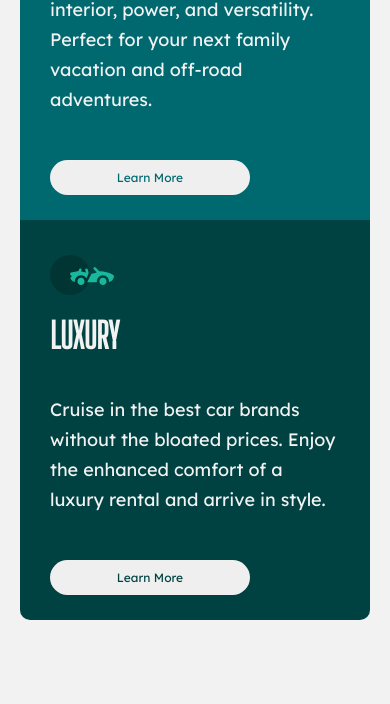
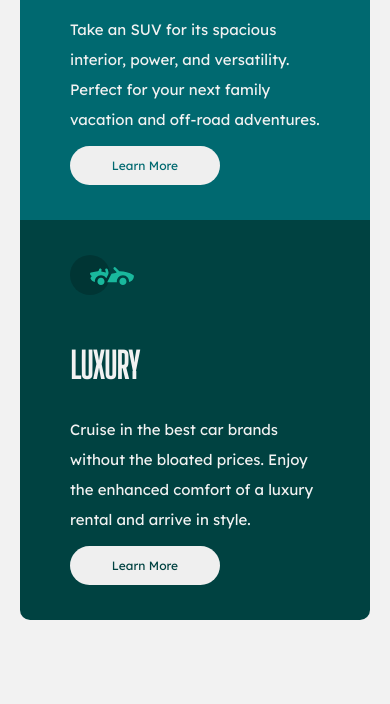
Before and after one commit to trisbman/3-column-preview-card-component-main, a plain HTML site: page index.html in a window 390 px wide. Shown: the part 664-1368 px from the top of the page. Drawn offline with Linux system fonts and the light colour scheme.

Commit message:
improve button

```diff
--- a/styles.css
+++ b/styles.css
@@ -29,6 +29,7 @@ body {
 
 .container {
   height: 70vh;
+  max-height: 600px;
   width: 75vw;
   display: grid;
   grid-template-columns: repeat(3, 33.33%);
@@ -42,7 +43,7 @@ body {
   display: grid;
   grid-template-rows: 25% 15% 30% 30%;
   font-family: var(--primary-font);
-  padding: 60px;
+  padding: 50px;
   padding-top: 15px;
 }
 
@@ -61,14 +62,30 @@ img {
 }
 button {
   cursor: pointer;
-  border: none;
+  border: solid 2px transparent;
   border-radius: 60px;
   width: 70%;
-  min-width: 200px;
+  min-width: 150px;
   font-size: 17px;
   padding: 16px;
   align-self: flex-end;
   font-family: var(--primary-font);
+}
+.card-1 > button {
+  color: var(--color-orange);
+}
+
+.card-2 > button {
+  color: var(--color-blue);
+}
+.card-3 > button {
+  color: var(--color-black);
+}
+
+button:hover {
+    border: solid 2px white;
+    background-color: transparent;
+    color: white
 }
 
 .card-1 {
@@ -83,16 +100,6 @@ button {
   background: var(--color-black);
 }
 
-.card-1 > button {
-  color: var(--color-orange);
-}
-
-.card-2 > button {
-  color: var(--color-blue);
-}
-.card-3 > button {
-  color: var(--color-black);
-}
 
 @media screen and (max-width: 1024px) and (min-height: 1440px) {
   .container {
@@ -132,22 +139,22 @@ button {
       max-width: 400px;
     }
     .container > div {
-        grid-template-rows: 80px 100px 100px 80px;
-        padding: 30px;
-        padding-top: 15px;
+        grid-template-rows: 80px 100px 110px 80px;
     }
     h1 {
       font-size: 35px;
+      align-self: center;
     }
     p {
-      font-size: 18px;
-      align-self: flex-end;
+      font-size: 15px;
+      align-self: flex-start;
     }
     button {
         font-size: 12px;
         width: 50%;
         max-width: 200px;
         padding: 10px;
+        margin-bottom: 20px;
     }
   }
 }
```
